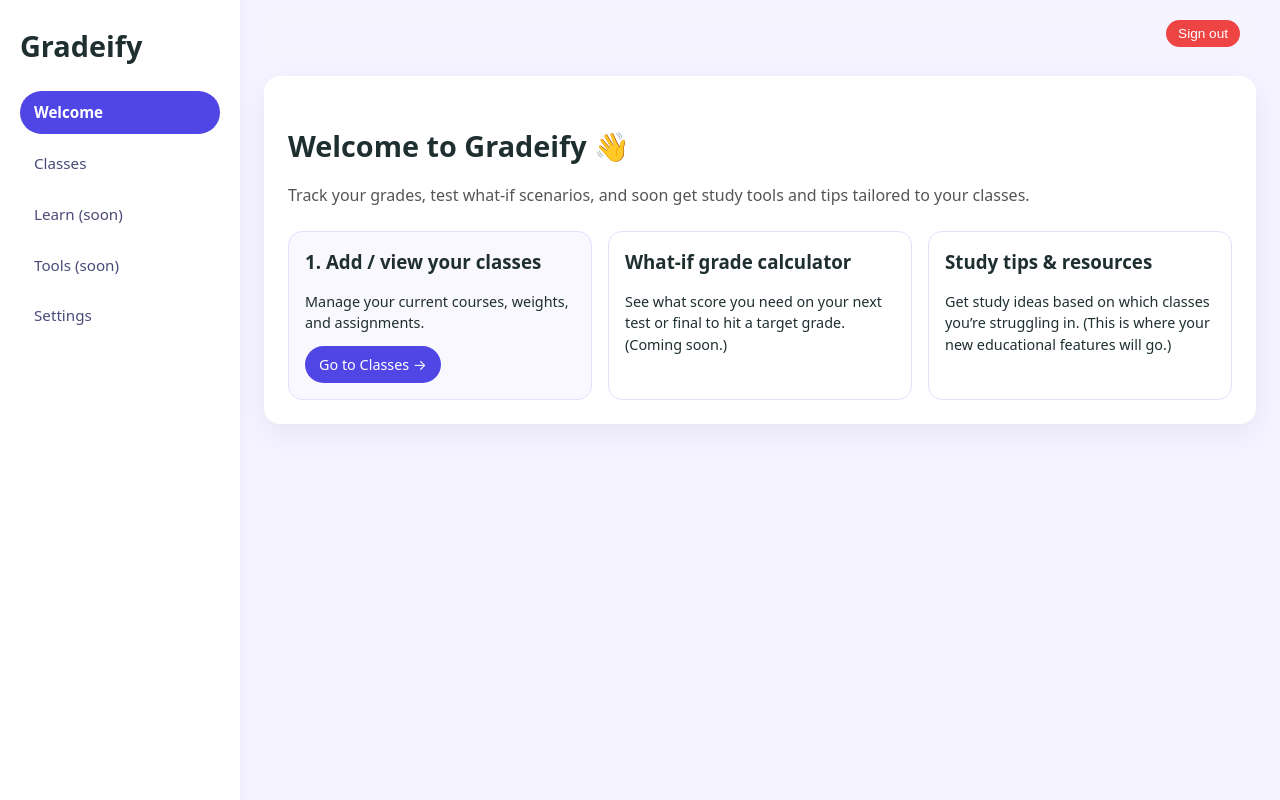
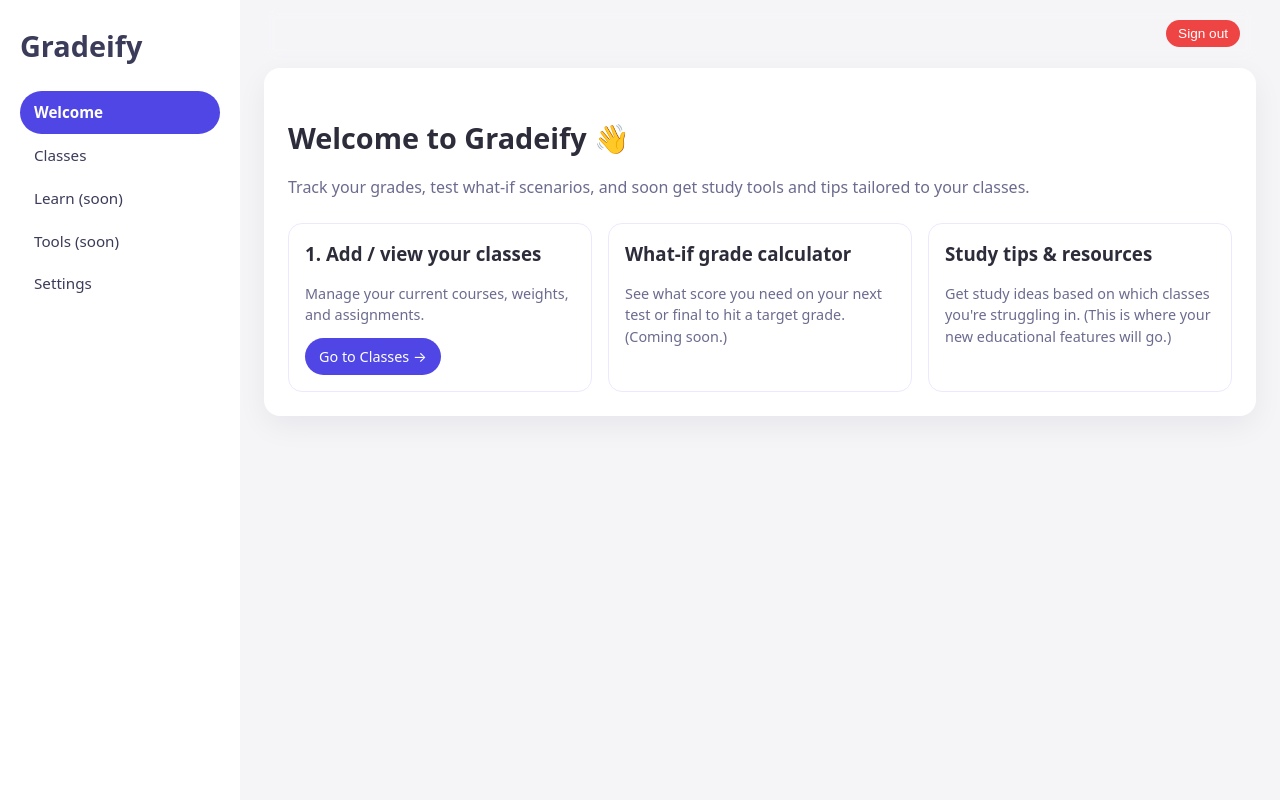
Before and after one commit to LukasChu2008/Gradeify-2025, a React (Vite) app in the folder frontend/: page /app in a window 1280 px wide. Built offline with nearby package versions, Linux system fonts and the light colour scheme; no server answers.

Commit message:
ui changes

```diff
--- a/frontend/src/App.css
+++ b/frontend/src/App.css
@@ -119,3 +119,9 @@
   gap: 10px;    /* adjust to 12px or 16px if you want */
   align-items: center;
 }
+
+.page-wide {
+  max-width: 1500px;       /* stretch across most of the screen */
+  width: 100%;
+  margin: 8px auto 24px;   /* small top/bottom margin, centered */
+}
--- a/frontend/src/index.css
+++ b/frontend/src/index.css
@@ -1,3 +1,25 @@
+:root {
+  --bg: #f5f5f8;
+  --bg-soft: #ffffff;
+  --text: #2c2c3a;
+  --text-muted: #6b6b8f;
+  --sidebar-bg: #ffffff;
+  --sidebar-text: #3b3b5a;
+  --accent: #4f46e5;
+  --accent-soft: #ece9ff;
+}
+
+[data-theme="dark"] {
+  --bg: #0f0f14;
+  --bg-soft: #1a1a22;
+  --text: #e8e8f0;
+  --text-muted: #bbb;
+  --sidebar-bg: #161622;
+  --sidebar-text: #ddddff;
+  --accent: #6c63ff;
+  --accent-soft: #2e2b50;
+}
+
 /* System defaults */
 body {
   margin: 0;
--- a/frontend/src/pages/DashboardLayout.css
+++ b/frontend/src/pages/DashboardLayout.css
@@ -1,15 +1,18 @@
 .app-shell {
   display: flex;
   min-height: 100vh;
-  background: #f5f3ff;
+  background: var(--bg);
+  color: var(--text);
   font-family: system-ui, -apple-system, BlinkMacSystemFont, "Segoe UI",
     sans-serif;
 }
 
+/* Sidebar */
 .sidebar {
   width: 240px;
   padding: 24px 20px;
-  background: white;
+  background: var(--sidebar-bg);
+  color: var(--sidebar-text);
   box-shadow: 2px 0 10px rgba(0, 0, 0, 0.04);
   display: flex;
   flex-direction: column;
@@ -20,57 +23,55 @@
   font-size: 1.8rem;
   font-weight: 700;
   margin: 0;
+  color: var(--sidebar-text);
 }
 
-.nav {
-  display: flex;
-  flex-direction: column;
-  gap: 8px;
-}
-
+/* Nav buttons */
 .nav-link {
   display: block;
   padding: 10px 14px;
   border-radius: 999px;
   text-decoration: none;
   font-size: 0.95rem;
-  color: #4b4b7a;
+  color: var(--sidebar-text);
   background: transparent;
   transition: background 0.15s ease, color 0.15s ease, transform 0.05s ease;
 }
 
 .nav-link:hover {
-  background: #ece9ff;
+  background: var(--accent-soft);
   transform: translateY(-1px);
 }
 
 .nav-link.active {
-  background: #4f46e5;
+  background: var(--accent);
   color: white;
   font-weight: 600;
 }
 
+/* Main layout */
 .main {
   flex: 1;
   padding: 8px 24px;
   display: flex;
   flex-direction: column;
+  background: var(--bg);
 }
 
-/* topbar is just a container for the sign-out button */
+/* Top bar */
 .topbar {
   display: flex;
-  justify-content: flex-end;
+  justify-content: space-between;
   align-items: center;
+  margin-bottom: 8px;
 }
 
-/* so your page content can fill the rest */
-.content {
-  flex: 1;
-  padding-top: 0; /* or 0 if you want it flush */
+.signed-in {
+  font-size: 0.9rem;
+  color: var(--text-muted);
 }
 
-/* sign out button style */
+/* Sign out */
 .signout-btn {
   padding: 6px 12px;
   border-radius: 999px;
@@ -80,6 +81,13 @@
   color: white;
   font-size: 0.85rem;
 }
+
 .signout-btn:hover {
   opacity: 0.9;
 }
+
+/* Outlet area */
+.content {
+  flex: 1;
+  padding-top: 0;
+}
--- a/frontend/src/pages/DashboardLayout.jsx
+++ b/frontend/src/pages/DashboardLayout.jsx
@@ -1,16 +1,30 @@
 // src/pages/DashboardLayout.jsx
+import { useState, useEffect } from "react";
 import { Link, Outlet, useLocation, useNavigate } from "react-router-dom";
+import { me } from "../api/manual";          // 👈 get current user from API
 import "./DashboardLayout.css";
 
 export default function DashboardLayout() {
   const location = useLocation();
   const navigate = useNavigate();
+  const [currentUser, setCurrentUser] = useState(null);
 
   const isActive = (path) =>
     location.pathname === path ? "nav-link active" : "nav-link";
 
+  // load user on mount
+  useEffect(() => {
+    me()
+      .then((res) => {
+        if (res?.user) setCurrentUser(res.user);
+      })
+      .catch(() => {
+        // if this fails, you could optionally navigate to /login
+      });
+  }, []);
+
   const handleSignOut = () => {
-    localStorage.removeItem("gradeify_user"); // adjust key if needed
+    // TODO: if you add a logout API, call it here
     navigate("/login", { replace: true });
   };
 
@@ -40,6 +54,9 @@ export default function DashboardLayout() {
 
       <main className="main">
         <header className="topbar">
+          <span className="signed-in">
+            {currentUser ? `Signed in as ${currentUser.username}` : ""}
+          </span>
           <button className="signout-btn" onClick={handleSignOut}>
             Sign out
           </button>
--- a/frontend/src/pages/ManualDashboard.jsx
+++ b/frontend/src/pages/ManualDashboard.jsx
@@ -384,15 +384,6 @@ export default function ManualDashboard() {
 
   return (
     <div className="page">
-      <header className="topbar">
-        <div className="right">
-          {user && (
-            <span className="muted">
-              Signed in as <b>{user.username}</b>
-            </span>
-          )}
-        </div>
-      </header>
 
       {err && <div className="alert">{err}</div>}
 
--- a/frontend/src/pages/Settings.jsx
+++ b/frontend/src/pages/Settings.jsx
@@ -259,7 +259,6 @@ useEffect(() => {
           gap: 12,
         }}
       >
-        <h1 style={{ margin: 0, color: "var(--brand)" }}>Settings</h1>
       </div>
 
       {/* Floating toast (no layout shift) */}
--- a/frontend/src/pages/WelcomePage.jsx
+++ b/frontend/src/pages/WelcomePage.jsx
@@ -5,16 +5,17 @@ export default function WelcomePage() {
   return (
     <div
       style={{
-        background: "white",
+        background: "var(--bg-soft)",
         borderRadius: 16,
         padding: 24,
         boxShadow: "0 10px 30px rgba(15, 23, 42, 0.06)",
       }}
     >
-      <h2 style={{ fontSize: "1.8rem", marginBottom: "0.5rem" }}>
+      <h2 style={{ fontSize: "1.8rem", marginBottom: "0.5rem", color: "var(--text)" }}>
         Welcome to Gradeify 👋
       </h2>
-      <p style={{ marginBottom: "1.5rem", color: "#555" }}>
+
+      <p style={{ marginBottom: "1.5rem", color: "var(--text-muted)" }}>
         Track your grades, test what-if scenarios, and soon get study tools and
         tips tailored to your classes.
       </p>
@@ -26,28 +27,30 @@ export default function WelcomePage() {
           gridTemplateColumns: "repeat(auto-fit, minmax(220px, 1fr))",
         }}
       >
-        {/* Card 1: Go to classes */}
+        {/* Card 1 */}
         <div
           style={{
             padding: "16px",
             borderRadius: "14px",
-            border: "1px solid #e2e2ff",
-            background: "#f9f8ff",
+            border: "1px solid var(--accent-soft)",
+            background: "var(--bg-soft)",
           }}
         >
-          <h3 style={{ marginTop: 0, marginBottom: "0.5rem" }}>
+          <h3 style={{ marginTop: 0, marginBottom: "0.5rem", color: "var(--text)" }}>
             1. Add / view your classes
           </h3>
-          <p style={{ fontSize: "0.9rem", marginBottom: "0.75rem" }}>
+
+          <p style={{ fontSize: "0.9rem", marginBottom: "0.75rem", color: "var(--text-muted)" }}>
             Manage your current courses, weights, and assignments.
           </p>
+
           <Link
             to="/app/classes"
             style={{
               display: "inline-block",
               padding: "8px 14px",
               borderRadius: "999px",
-              background: "#4f46e5",
+              background: "var(--accent)",
               color: "white",
               textDecoration: "none",
               fontSize: "0.9rem",
@@ -62,16 +65,17 @@ export default function WelcomePage() {
           style={{
             padding: "16px",
             borderRadius: "14px",
-            border: "1px solid #e2e2ff",
-            background: "white",
+            border: "1px solid var(--accent-soft)",
+            background: "var(--bg-soft)",
           }}
         >
-          <h3 style={{ marginTop: 0, marginBottom: "0.5rem" }}>
+          <h3 style={{ marginTop: 0, marginBottom: "0.5rem", color: "var(--text)" }}>
             What-if grade calculator
           </h3>
-          <p style={{ fontSize: "0.9rem", marginBottom: 0 }}>
-            See what score you need on your next test or final to hit a target
-            grade. (Coming soon.)
+
+          <p style={{ fontSize: "0.9rem", marginBottom: 0, color: "var(--text-muted)" }}>
+            See what score you need on your next test or final to hit a target grade.
+            (Coming soon.)
           </p>
         </div>
 
@@ -80,15 +84,16 @@ export default function WelcomePage() {
           style={{
             padding: "16px",
             borderRadius: "14px",
-            border: "1px solid #e2e2ff",
-            background: "white",
+            border: "1px solid var(--accent-soft)",
+            background: "var(--bg-soft)",
           }}
         >
-          <h3 style={{ marginTop: 0, marginBottom: "0.5rem" }}>
+          <h3 style={{ marginTop: 0, marginBottom: "0.5rem", color: "var(--text)" }}>
             Study tips & resources
           </h3>
-          <p style={{ fontSize: "0.9rem", marginBottom: 0 }}>
-            Get study ideas based on which classes you’re struggling in.
+
+          <p style={{ fontSize: "0.9rem", marginBottom: 0, color: "var(--text-muted)" }}>
+            Get study ideas based on which classes you're struggling in.
             (This is where your new educational features will go.)
           </p>
         </div>
--- a/frontend/src/pages/ui.css
+++ b/frontend/src/pages/ui.css
@@ -14,7 +14,13 @@ body {
 }
 
 /* Page max width wrapper */
-.page { max-width: 1100px; margin: 0 auto; padding: 24px; }
+.page {
+  width: 100%;
+  max-width: 2000px;      /* let it stretch across most of the screen */
+  margin: 8px auto 24px;  /* much less empty space at the top */
+  padding: 0 12px;        /* small side padding so it doesn’t hug the edges */
+}
+
 
 /* ---------- LIGHT TOKENS (default) ---------- */
 :root {
```
